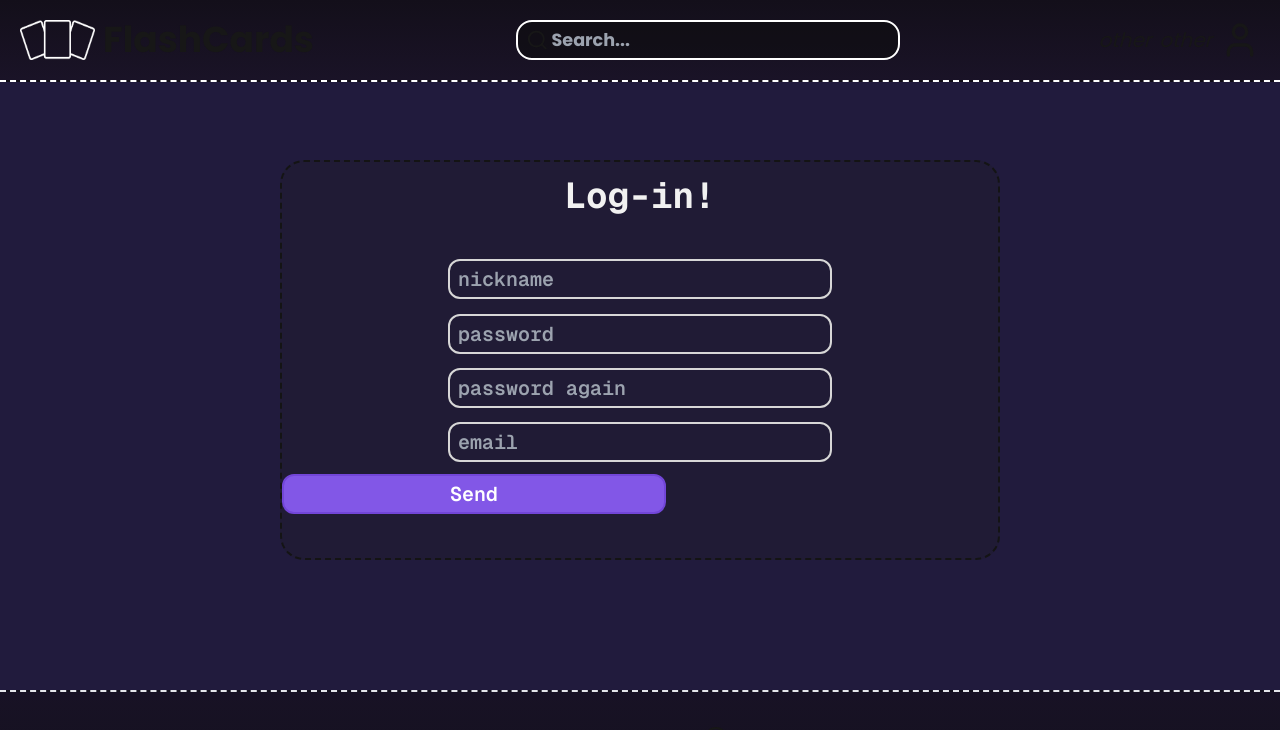
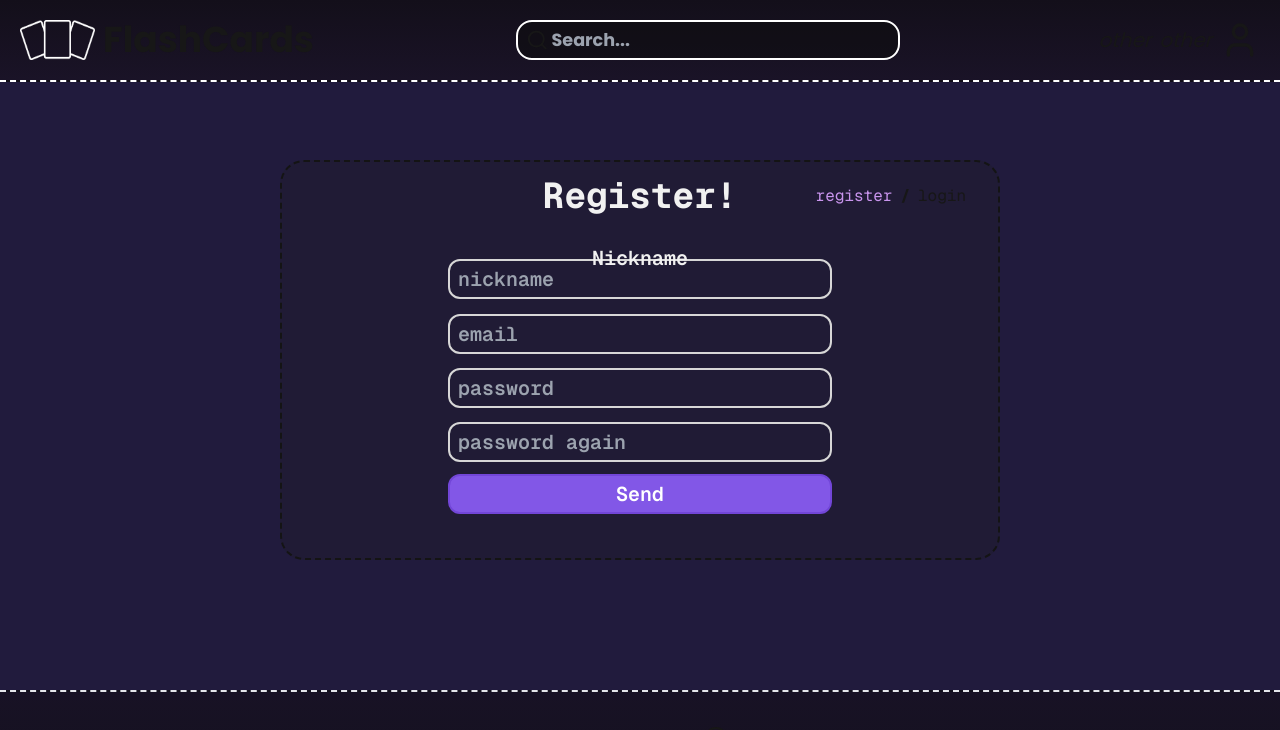
Before and after one commit to vojtiikxdd/flashcards_w, a Next.js app in the folder flashcards/: page /login in a window 1280 px wide. Shown: the top 730 px of the page. Built offline with nearby package versions, Linux system fonts and the light colour scheme.

Commit message:
adding fully working switch between register and login variant

```diff
--- a/flashcards/src/app/login/page.tsx
+++ b/flashcards/src/app/login/page.tsx
@@ -3,13 +3,14 @@
 import React, { useState } from "react";
 import { supabase } from "../supabase";
 import bcrypt from "bcryptjs";
-import Link from "next/link";
+
 
 
 export default function Login() {
   const [nickname, setNickname] = useState('')
   const [password, setPassword] = useState('')
   const [email, setEmail] = useState('')
+  let success = false; // proměnná, která se změní na true, pokud se údaje úspěšně uloží do databáze
 
   // Typovaní parametru 'e' pro událost formuláře
   const handleSubmit = async (e: React.FormEvent<HTMLFormElement>) => {
@@ -20,68 +21,71 @@ export default function Login() {
     const { data, error } = await supabase
       .from('userCredentials') // Tvoje tabulka v databázi, změň podle názvu
       .insert([
-        { nickname, password:hashedPassword, email }
+        { nickname, password: hashedPassword, email }
       ])
 
     if (error) {
       console.log("Chyba pri ukladaní do databázy ", error.message)
+      success = false;
     } else {
       console.log("Údaje boli úspešne uložené ", data)
+      success = true;
     }
   }
 
   const [register, setRegister] = useState(true);
 
   return (
-      <main className="absolute top-[45%] left-1/2 -translate-y-1/2 -translate-x-1/2 m-auto border-2 border-[#141414] border-dashed rounded-3xl w-[45rem] h-[25rem] bg-[#1f1f1f3d] ">
-        <div className="flex flex-row justify-center items-center mt-[2%] ">
+    <main className="absolute top-[45%] left-1/2 -translate-y-1/2 -translate-x-1/2 m-auto border-2 border-[#141414] border-dashed rounded-3xl w-[45rem] h-[25rem] bg-[#1f1f1f3d]">
+      <div className="flex flex-row justify-center items-center mt-[2%]">
         <h1 className="text-4xl text-[#f1f1f1] text-center font-bold">
-            Log-in!
+          {register ? "Register!" : "Login!"}
         </h1>
+        <div className="absolute right-8 flex flex-row justify-center items-center ml-[2%] ">
+          {register ? (
+            <a className="text-[#c995ee] hover:text-[#b670e8] focus:text-[#b670e8] active:text-[#552b66] select-none cursor-pointer transition-colors ease-in-out duration-200" onClick={() => setRegister(true)}>register</a>
+          ) : (
+            <a className="hover:text-[#b670e8] focus:text-[#b670e8] active:text-[#552b66] select-none cursor-pointer transition-colors ease-in-out duration-200" onClick={() => setRegister(true)}> register </a> )}
+          <span className="mx-2 font-extrabold">/</span>
+          {!register ? (
+            <a className="text-[#c995ee] hover:text-[#b670e8] focus:text-[#b670e8] active:text-[#552b66] select-none cursor-pointer transition-colors ease-in-out duration-200" onClick={() => setRegister(false)}>login</a>
+          ) : (
+            <a className="hover:text-[#b670e8] focus:text-[#b670e8] active:text-[#552b66] select-none cursor-pointer transition-colors ease-in-out duration-200" onClick={() => setRegister(false)}>login</a>
+          )}
+        </div>
       </div>
       <form onSubmit={handleSubmit} className="flex flex-col ">
-          <div className="flex flex-row cursor-pointer relative items-center justify-between labelMovement">
+        {register ? (
+          <div className="flex flex-row justify-center items-center">
+            <label htmlFor="nicknameInput" className="absolute text-xl font-semibold text-[#f1f1f1]">Nickname</label>
             <input
-              type="text"
-              id="nicknameInput"
-              placeholder="nickname"
+              type="text" id="nicknameInput" placeholder="nickname"
               value={nickname}
               onChange={(e) => setNickname(e.target.value)}
-              className="mx-auto p-2 text-xl font-semibold rounded-xl w-96 h-10 mt-[6%] focus:outline-none outline-[#222222]  border-2 border-solid border-[#d7d7d7] focus:border-[#7c46a3] ease-in-out duration-300 bg-[transparent] selection:bg-[#101010] cursor-pointer focus:cursor-text hover:border-[#a255f0]" />
+              className="items-center labelMovement mx-auto p-2 text-xl font-semibold rounded-xl w-96 h-10 mt-[6%] focus:outline-none outline-[#222222]  border-2 border-solid border-[#d7d7d7] focus:border-[#7c46a3] ease-in-out duration-300 bg-[transparent] selection:bg-[#101010] cursor-pointer focus:cursor-text hover:border-[#a255f0]" />
           </div>
-          <div className="flex flex-row cursor-pointer relative items-center justify-between labelMovement">
+        ) : null}
         <input
-              type="password"
-              id="passwordInput"
-              placeholder="password"
+          type="email" id="emailInput" placeholder="email"
+          value={email} onChange={(e) => setEmail(e.target.value)}
+          className="flex flex-row relative items-center justify-between labelMovement mx-auto p-2 text-xl font-semibold rounded-xl w-96 h-10 mt-[2%] focus:outline-none outline-[#222222]  border-2 border-solid border-[#d7d7d7] focus:border-[#7c46a3] ease-in-out duration-300 bg-[transparent] selection:bg-[#101010] cursor-pointer focus:cursor-text hover:border-[#a255f0]" />
+        <input
+          type="password" id="passwordInput" placeholder="password"
           value={password}
           onChange={(e) => setPassword(e.target.value)}
-              className="mx-auto p-2 text-xl font-semibold rounded-xl w-96 h-10 mt-[2%] focus:outline-none outline-[#222222]  border-2 border-solid border-[#d7d7d7] focus:border-[#7c46a3] ease-in-out duration-300 bg-[transparent] selection:bg-[#101010] cursor-pointer focus:cursor-text hover:border-[#a255f0]" />
-          </div>
-          <div className="flex flex-row cursor-pointer relative items-center justify-between labelMovement">
+          className="flex flex-row relative items-center justify-between labelMovement mx-auto p-2 text-xl font-semibold rounded-xl w-96 h-10 mt-[2%] focus:outline-none outline-[#222222]  border-2 border-solid border-[#d7d7d7] focus:border-[#7c46a3] ease-in-out duration-300 bg-[transparent] selection:bg-[#101010] cursor-pointer focus:cursor-text hover:border-[#a255f0]" />
+        {register ? (
           <input
-              type="password"
-              id="passwordInput"
-              placeholder="password again"
-              className="mx-auto p-2 text-xl font-semibold rounded-xl w-96 h-10 mt-[2%] focus:outline-none outline-[#222222]  border-2 border-solid border-[#d7d7d7] focus:border-[#7c46a3] ease-in-out duration-300 bg-[transparent] selection:bg-[#101010] cursor-pointer focus:cursor-text hover:border-[#a255f0]" />
-          </div>
-          <div className="flex flex-row cursor-pointer relative items-center justify-between labelMovement">
-            <input
-              type="email"
-              id="emailInput"
-              placeholder="email"
-              value={email}
-              onChange={(e) => setEmail(e.target.value)}
-              className="mx-auto p-2 text-xl font-semibold rounded-xl w-96 h-10 mt-[2%] focus:outline-none outline-[#222222]  border-2 border-solid border-[#d7d7d7] focus:border-[#7c46a3] ease-in-out duration-300 bg-[transparent] selection:bg-[#101010] cursor-pointer focus:cursor-text hover:border-[#a255f0]" />
-          </div>
-          <div className="flex flex-row cursor-pointer relative items-center justify-between labelMovement">
-            <Link href="/">
+            type="password" id="passwordInput" placeholder="password again"
+            className="flex flex-row relative items-center justify-between labelMovement mx-auto p-2 text-xl font-semibold rounded-xl w-96 h-10 mt-[2%] focus:outline-none outline-[#222222]  border-2 border-solid border-[#d7d7d7] focus:border-[#7c46a3] ease-in-out duration-300 bg-[transparent] selection:bg-[#101010] cursor-pointer focus:cursor-text hover:border-[#a255f0]" />
+        ): null}
+        <div className="mx-auto flex flex-row cursor-pointer relative items-center justify-between labelMovement">
           <button
-              id="submitButton"
-              type="submit"
-              className="self-center w-96 h-10 mx-auto text-xl font-semibold text-white border-2 border-solid border-[#7246d8] rounded-xl mt-[3%] bg-[#8257e7] hover:bg-violet-500 focus:bg-violet-600 ">
+            id="submitButton" type="submit"
+            onClick={() => success ? window.location.href = "/" : null}
+            className="self-center w-96 h-10 text-xl font-semibold text-white border-2 border-solid border-[#7246d8] rounded-xl mt-[3%] bg-[#8257e7] hover:bg-violet-500 focus:bg-violet-600 ease-in-out duration-200">
             Send
-            </button></Link>
+          </button>
         </div>
       </form>
     </main>
```
Lines whose indentation alone changed are shown as unchanged.
